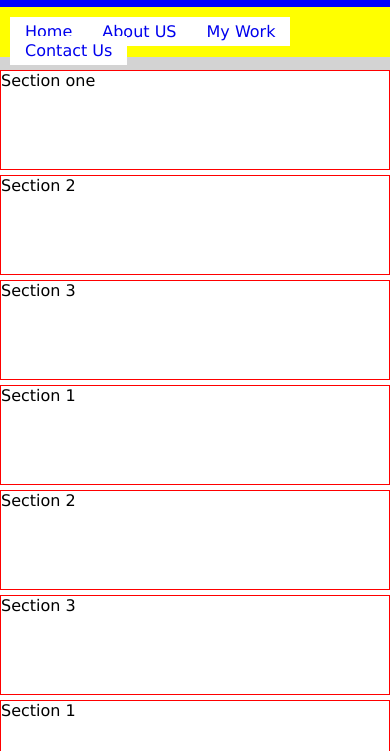
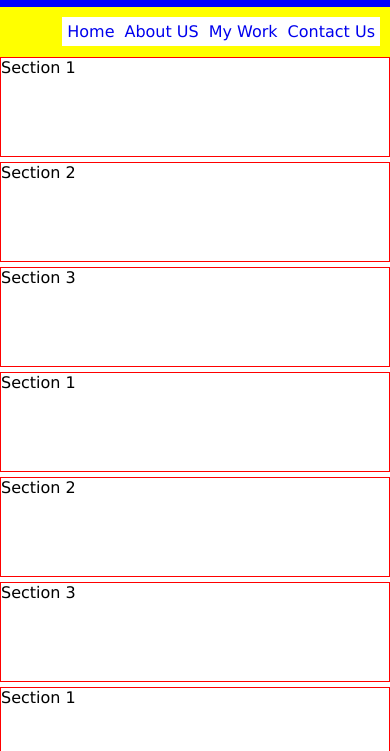
Before and after one commit to vikramkute/web-starter-with-express-server, a website: page index.html in a window 390 px wide. Shown: the part 93-844 px from the top of the page. Drawn offline with Linux system fonts and the light colour scheme.

Commit message:
add media queries to fix navigation menu

```diff
--- a/index.html
+++ b/index.html
@@ -19,7 +19,7 @@
   </nav>
   <div style="clear:both;"></div>
   <div class="mainContent">
-    <section>Section one</section>
+    <section>Section 1</section>
     <section>Section 2</section>
     <section>Section 3</section>
 
--- a/static/css/style.css
+++ b/static/css/style.css
@@ -117,8 +117,20 @@ section {
   }
 }
 
+@media (max-width: 440px) {
+  nav ul li a {
+    padding: 5px;
+  }
+}
+
 @media (max-width: 400px) {
   header {
     background: blue;
   }
 }
+
+@media (max-width: 357px) {
+  nav ul li a {
+    padding: 1px;
+  }
+}
```
